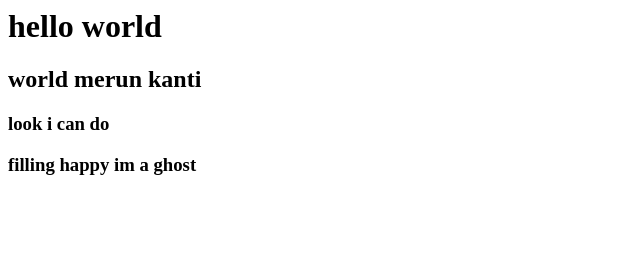
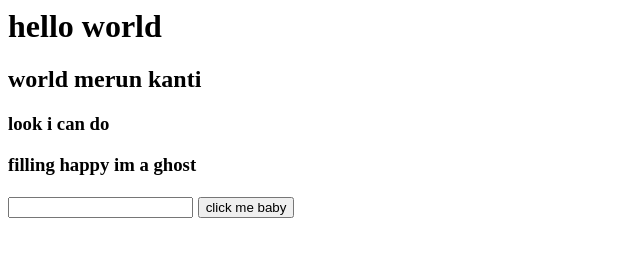
Before and after one commit to merunhowlader/merunok, a plain HTML site: page index.html in a window 1280 px wide. Shown: the whole page, without its empty margins (0-640 px from the left). Drawn offline with Linux system fonts and the light colour scheme.

Commit message:
done adding button

```diff
--- a/index.html
+++ b/index.html
@@ -2,3 +2,5 @@
 <h2>world merun kanti</h2>
 <h3>look i can do <h3>
 <p> filling happy im a ghost</p>
+<input type="text">
+<button> click me baby </button>
```
